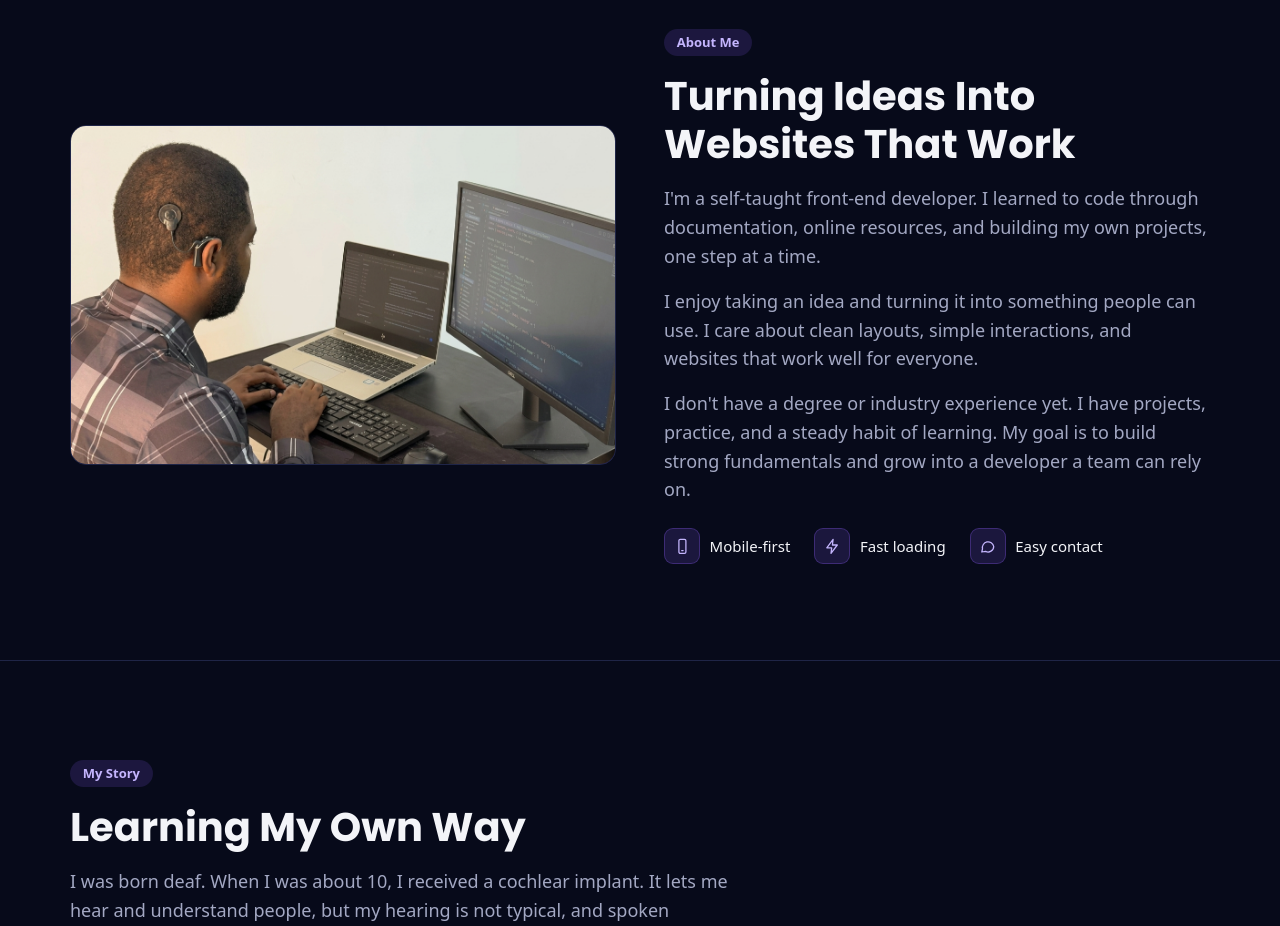
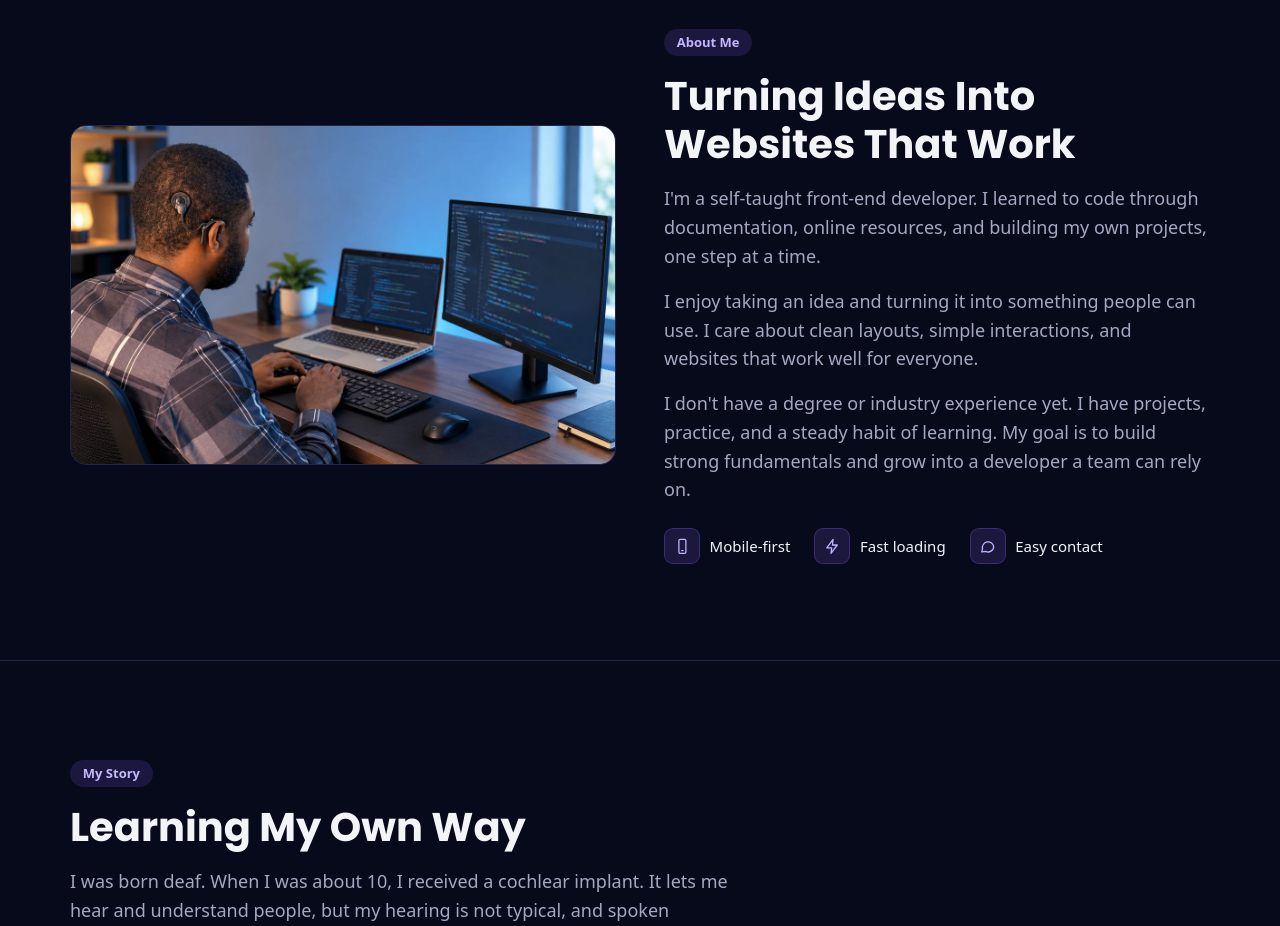
Before and after one commit to Mustypro137/mustapha-portfolio, a plain HTML site: page index.html in a window 1280 px wide. Shown: the part 820-1746 px from the top of the page. Drawn offline with Linux system fonts and the light colour scheme.

Commit message:
Use new working photo in About section; remove old one
Co-Authored-By: Claude Opus 5.5 <noreply@anthropic.com>

```diff
--- a/index.html
+++ b/index.html
@@ -56,7 +56,7 @@
 
     <section id="about">
       <div class="about-visual">
-        <img src="images/me-working-laptop.jpg" alt="Mustapha typing at a desk, with a laptop and a monitor showing code" width="1195" height="896" loading="lazy">
+        <img src="images/me-working-ai.jpg" alt="Mustapha typing at a desk, with a laptop and a monitor showing code" width="1200" height="800" loading="lazy">
       </div>
 
       <div class="about-text">
```
Also changed, not shown: images/me-working-ai.jpg (added), images/me-working-laptop.jpg (deleted), 1 other file.
